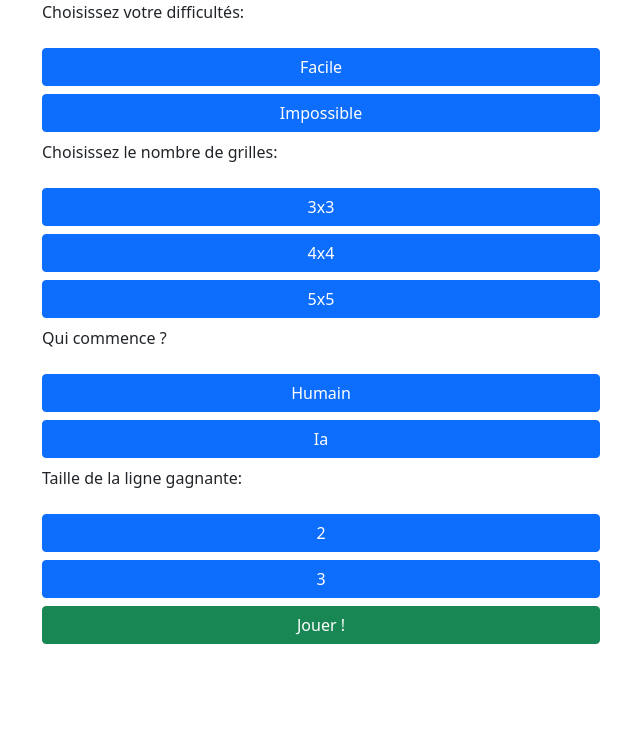
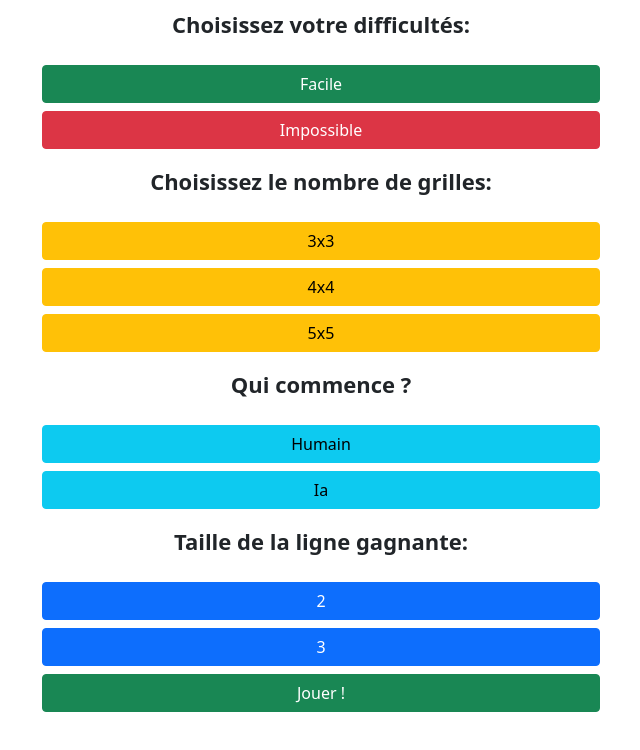
Before and after one commit to UgoRastell/tic-tac-toe, a plain HTML site: page index.html in a window 1280 px wide. Shown: the whole page, without its empty margins (319-959 px from the left). Drawn offline with nearby package versions, Linux system fonts and the light colour scheme.

Commit message:
final ???

```diff
--- a/assets/style.css
+++ b/assets/style.css
@@ -14,3 +14,13 @@ section {
     line-height: 100px;
     font-size: 60px;
 }
+
+.mt-2{
+    text-align: center;
+    font-weight: bold;
+    font-size: 22px;
+}
+
+body{
+    background-color: #f0ffff;
+}
--- a/index.html
+++ b/index.html
@@ -4,29 +4,29 @@
     <meta charset="UTF-8">
     <meta http-equiv="X-UA-Compatible" content="IE=edge">
     <meta name="viewport" content="width=device-width, initial-scale=1.0">
+    <link rel="stylesheet" href="./assets/style.css">
     <link href="https://cdn.jsdelivr.net/npm/bootstrap@5.0.2/dist/css/bootstrap.min.css" rel="stylesheet" integrity="sha384-EVSTQN3/azprG1Anm3QDgpJLIm9Nao0Yz1ztcQTwFspd3yD65VohhpuuCOmLASjC" crossorigin="anonymous">
-    <title>Difficulty</title>
+    <title>Parametres</title>
 </head>
 <body>
-    <div class="container t">
+    <div class="container">
         <div class="d-grid gap-2 col-6 mx-auto">
-            <p>Choisissez votre difficultés:</p>
-            <button class="btn btn-primary" onclick="selectDifficulty(difficulty + 1)" type="button">Facile</button>
-            <button class="btn btn-primary" onclick="selectDifficulty(difficulty + 2)" type="button">Impossible</button>
-            <div><p>Choisissez le nombre de grilles:</p></div>
-            <button class="btn btn-primary" onclick="selectTaille(taille)" type="button">3x3</button>
-            <button class="btn btn-primary" onclick="selectTaille(taille + 1)" type="button">4x4</button>
-            <button class="btn btn-primary" onclick="selectTaille(taille + 2)" type="button">5x5</button>
-            <p>Qui commence ?</p>
-            <button class="btn btn-primary" onclick="selectTour(tour + 1)" type="button">Humain</button>
-            <button class="btn btn-primary" onclick="selectTour(tour + 2)" type="button">Ia</button>
-            <p>Taille de la ligne gagnante:</p>
-            <button class="btn btn-primary" onclick="selectLigne(ligne + 2)" type="button">2</button>
-            <button class="btn btn-primary" onclick="selectLigne(ligne + 1)" type="button">3</button>
-            <button class="btn btn-success" onclick="selectJouer()" type="button">Jouer !</button>
+            <div class="mt-2"><p>Choisissez votre difficultés:</p></div>
+            <button class="btn btn-success" onclick="selectDifficulty(difficulty + 1),this.disabled=true;" type="button">Facile</button>
+            <button class="btn btn-danger" onclick="selectDifficulty(difficulty + 2),this.disabled=true;" type="button">Impossible</button>
+            <div class="mt-2"><p>Choisissez le nombre de grilles:</p></div>
+            <button class="btn btn-warning" onclick="selectTaille(taille),this.disabled=true;" type="button">3x3</button>
+            <button class="btn btn-warning" onclick="selectTaille(taille + 1),this.disabled=true;" type="button">4x4</button>
+            <button class="btn btn-warning" onclick="selectTaille(taille + 2),this.disabled=true;" type="button">5x5</button>
+            <div class="mt-2"><p>Qui commence ?</p></div>
+            <button class="btn btn-info" onclick="selectTour(tour + 1),this.disabled=true;" type="button">Humain</button>
+            <button class="btn btn-info" onclick="selectTour(tour + 2),this.disabled=true;" type="button">Ia</button>
+            <div class="mt-2"><p>Taille de la ligne gagnante:</p></div>
+            <button class="btn btn-primary" onclick="selectLigne(ligne + 2),this.disabled=true;" type="button">2</button>
+            <button class="btn btn-primary" onclick="selectLigne(ligne + 1),this.disabled=true;" type="button">3</button>
+            <button class="btn btn-success" onclick="selectJouer(),this.disabled=true;" type="button">Jouer !</button>
         </div>
     </div>
-
 </body>
 <script src="./js/select.js"></script>
 <script src="https://cdn.jsdelivr.net/npm/@popperjs/core@2.9.2/dist/umd/popper.min.js" integrity="sha384-IQsoLXl5PILFhosVNubq5LC7Qb9DXgDA9i+tQ8Zj3iwWAwPtgFTxbJ8NT4GN1R8p" crossorigin="anonymous"></script>
```
Also changed, not shown: tic-tac-toe.html (+1 -1 lines).
